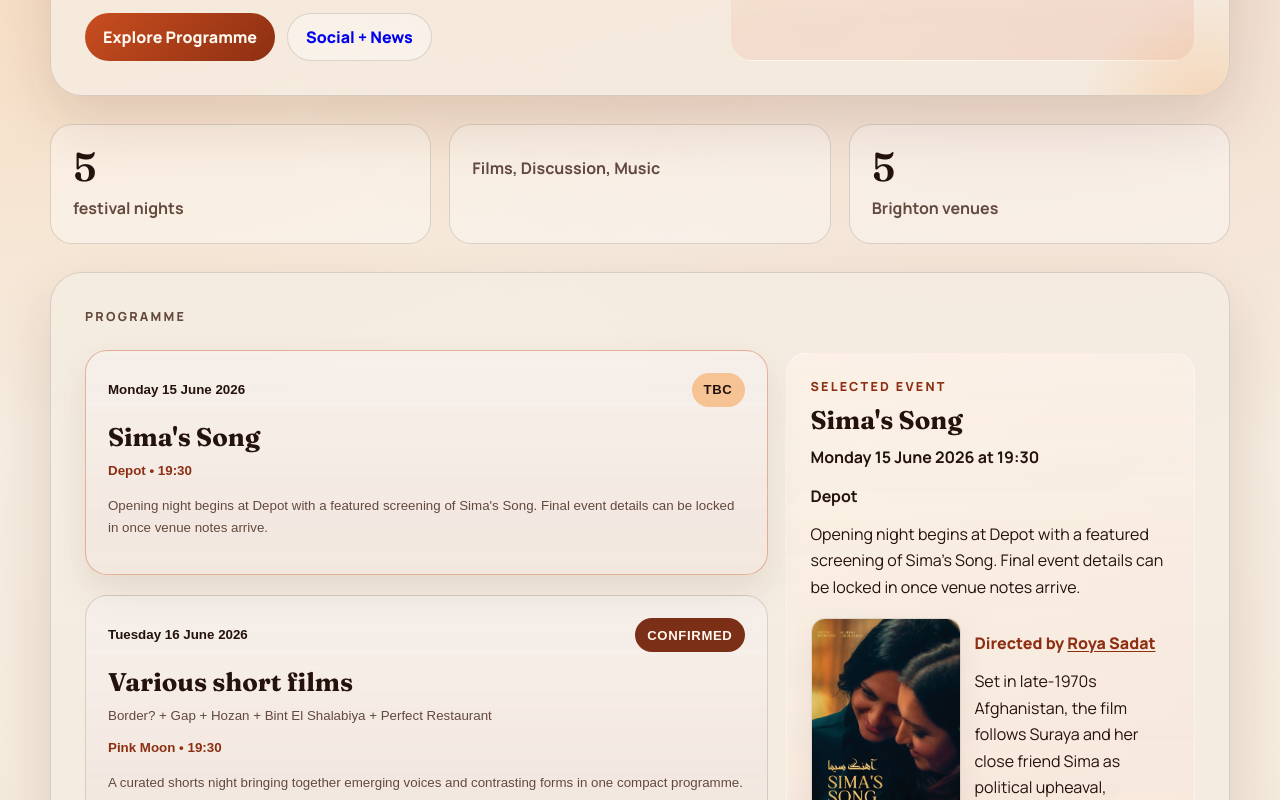
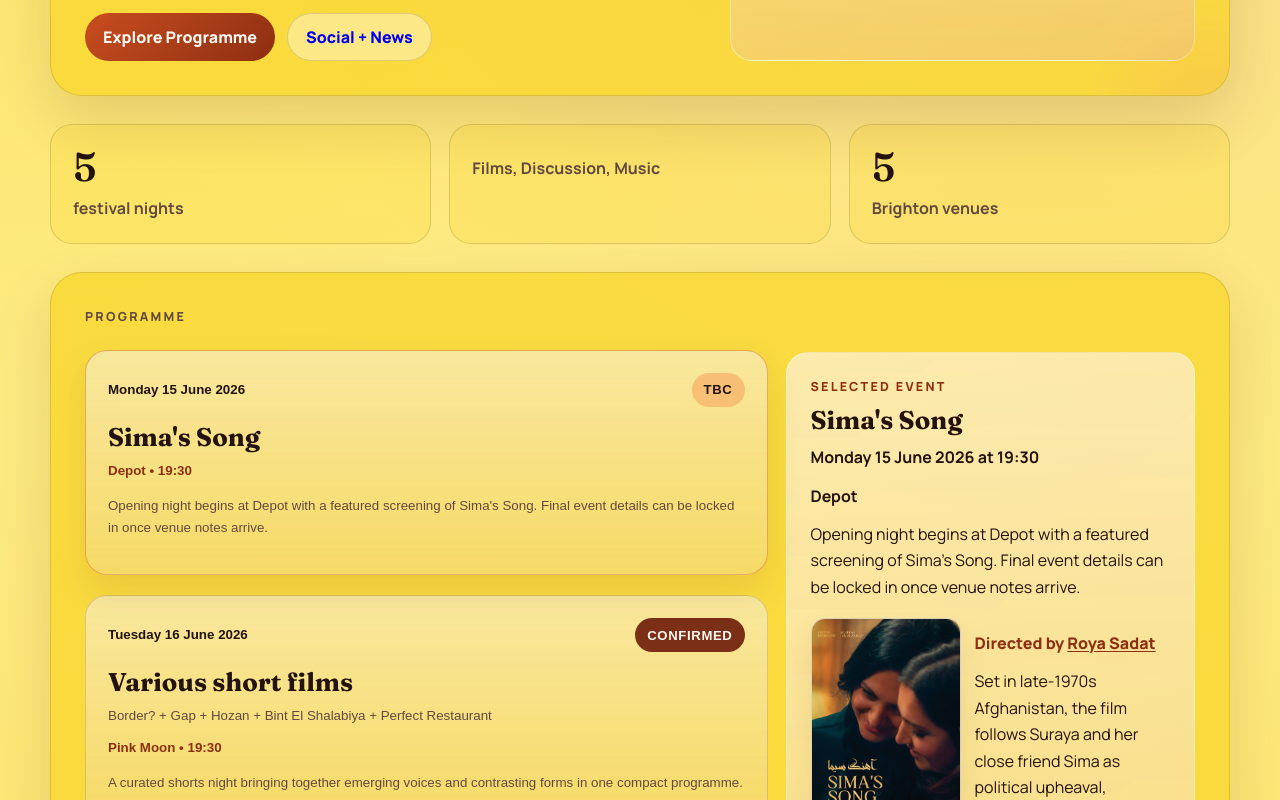
Before and after one commit to RobKoeling/sama-2026, a React (Vite) app: page / in a window 1280 px wide. Shown: the part 860-1660 px from the top of the page. Built offline with nearby package versions, Linux system fonts and the light colour scheme.

Commit message:
Update site base color to yellow

```diff
--- a/src/styles.css
+++ b/src/styles.css
@@ -1,13 +1,14 @@
 :root {
-  --bg: #f5ede2;
+  --bg: #f9d529;
+  --bg-rgb: 249, 213, 41;
   --ink: #24120d;
   --muted: #63493f;
   --accent: #c84d1f;
   --accent-deep: #8d2f12;
   --accent-soft: #f6a85f;
   --line: rgba(36, 18, 13, 0.14);
-  --surface: rgba(255, 255, 255, 0.36);
-  --surface-strong: rgba(255, 248, 240, 0.7);
+  --surface: rgba(249, 213, 41, 0.24);
+  --surface-strong: rgba(255, 243, 163, 0.72);
   --shadow: 0 24px 60px rgba(77, 31, 14, 0.14);
   --radius-xl: 32px;
   --radius-lg: 22px;
@@ -29,9 +30,9 @@ body {
   color: var(--ink);
   font-family: "Manrope", "Avenir Next", "Segoe UI", sans-serif;
   background:
-    radial-gradient(circle at top left, rgba(246, 168, 95, 0.65), transparent 28%),
-    radial-gradient(circle at 80% 10%, rgba(200, 77, 31, 0.18), transparent 22%),
-    linear-gradient(180deg, #f8f1e8 0%, #f0e0cb 100%);
+    radial-gradient(circle at top left, rgba(var(--bg-rgb), 0.78), transparent 28%),
+    radial-gradient(circle at 80% 10%, rgba(200, 77, 31, 0.16), transparent 22%),
+    linear-gradient(180deg, #fff4a6 0%, var(--bg) 100%);
 }
 
 body::before {
@@ -141,7 +142,7 @@ main {
   overflow: clip;
   border: 1px solid var(--line);
   border-radius: var(--radius-xl);
-  background: rgba(245, 237, 226, 0.76);
+  background: rgba(var(--bg-rgb), 0.74);
   box-shadow: var(--shadow);
 }
 
```
